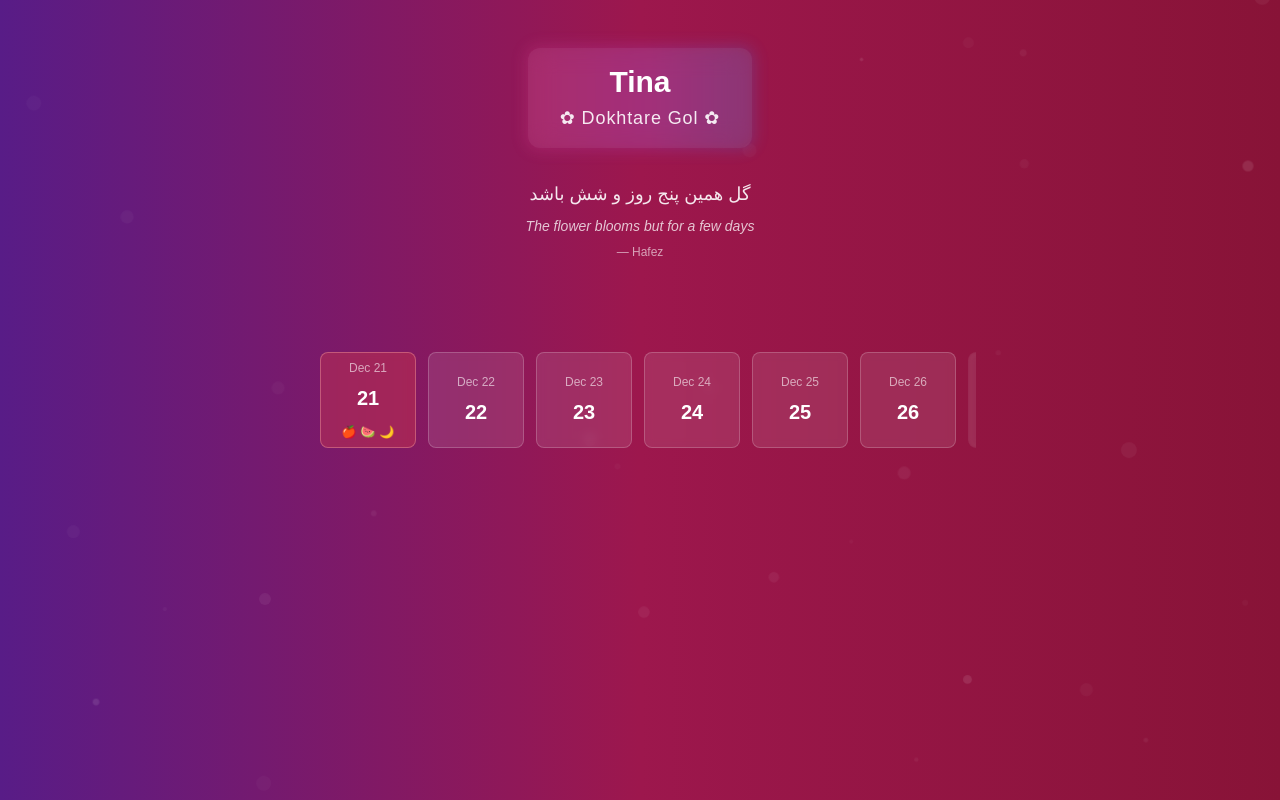
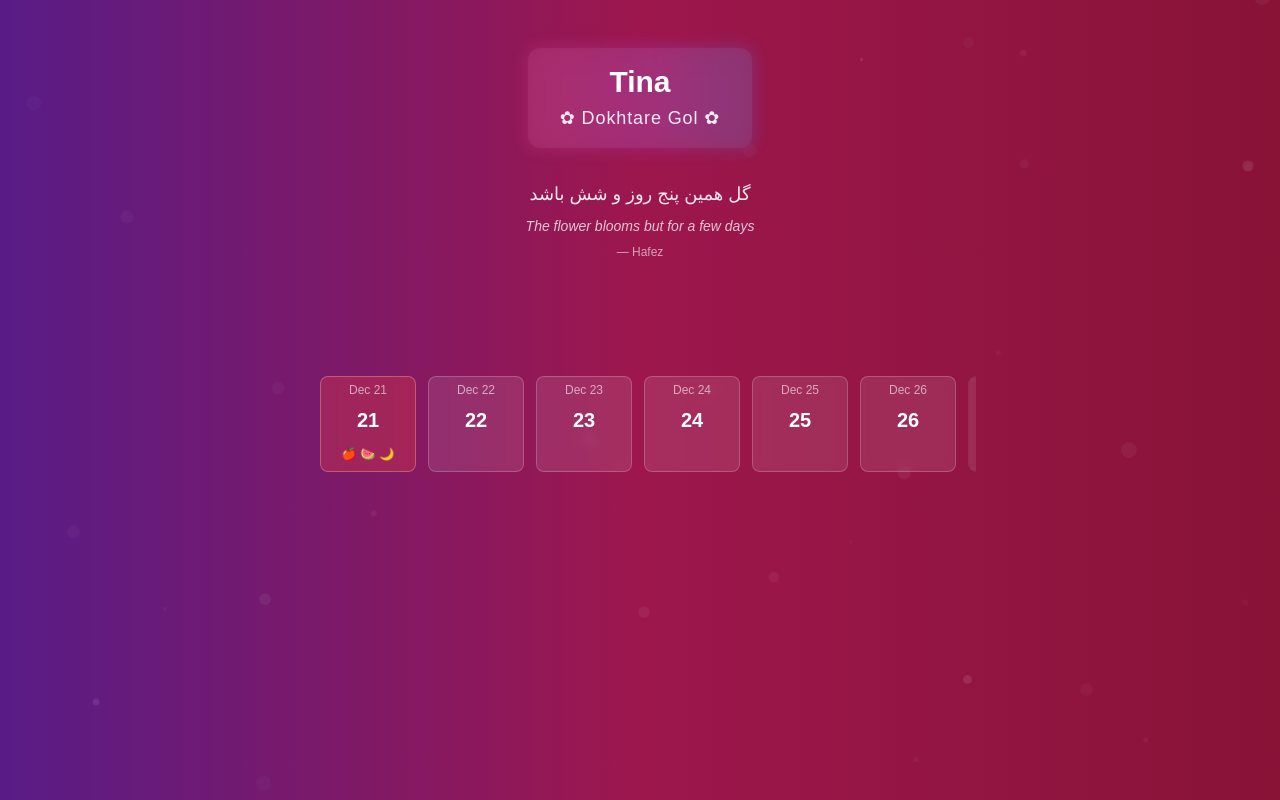
Before and after one commit to moidotsh/calendar-messages, a Next.js app: page / in a window 1280 px wide. Built offline with nearby package versions, Linux system fonts and the light colour scheme.

Commit message:
three emojis and margin

```diff
--- a/src/components/HorizontalCalendar.tsx
+++ b/src/components/HorizontalCalendar.tsx
@@ -58,19 +58,21 @@ const HorizontalCalendar = () => {
   };
 
   const getSpecialLabel = (dateType: DateType) => {
-    const baseClasses = "text-xs mt-1 font-medium tracking-wide flex gap-1";
+    const baseClasses =
+      "text-xs font-medium tracking-wide flex gap-1 justify-center";
 
     switch (dateType) {
       case "birthday":
         return <span className={baseClasses}>🎂 🎉 🎈</span>;
       case "bonus":
-        return <span className={baseClasses}>✨ 💰 🎁</span>;
+        return <span className={baseClasses}>✨✨✨</span>;
       case "christmas":
         return <span className={baseClasses}>🎄 🎅 ❄️</span>;
       case "yalda":
         return <span className={baseClasses}>🍎 🍉 🌙</span>;
       default:
-        return null;
+        // Empty space with visibility hidden for consistent height
+        return <span className={`${baseClasses} invisible`}>🎄 🎅 ❄️</span>;
     }
   };
 
@@ -136,7 +138,7 @@ const HorizontalCalendar = () => {
         <div className="w-full max-w-2xl">
           <div
             ref={scrollRef}
-            className="flex overflow-x-auto hide-scrollbar gap-2 sm:gap-3 px-2 sm:px-4 py-8 snap-x snap-mandatory"
+            className="flex mt-12 overflow-x-auto hide-scrollbar gap-2 sm:gap-3 px-2 sm:px-4 py-8 snap-x snap-mandatory"
           >
             {dates.map((date, index) => {
               const dateType = isSpecialDate(date);
@@ -155,7 +157,10 @@ const HorizontalCalendar = () => {
                     <span className="text-white text-lg sm:text-xl font-bold">
                       {date.getDate()}
                     </span>
-                    {getSpecialLabel(dateType)}
+                    {/* Reserve consistent space for emojis */}
+                    <div className="h-[24px] flex items-center justify-center">
+                      {getSpecialLabel(dateType)}
+                    </div>
                   </button>
                 </div>
               );
```
